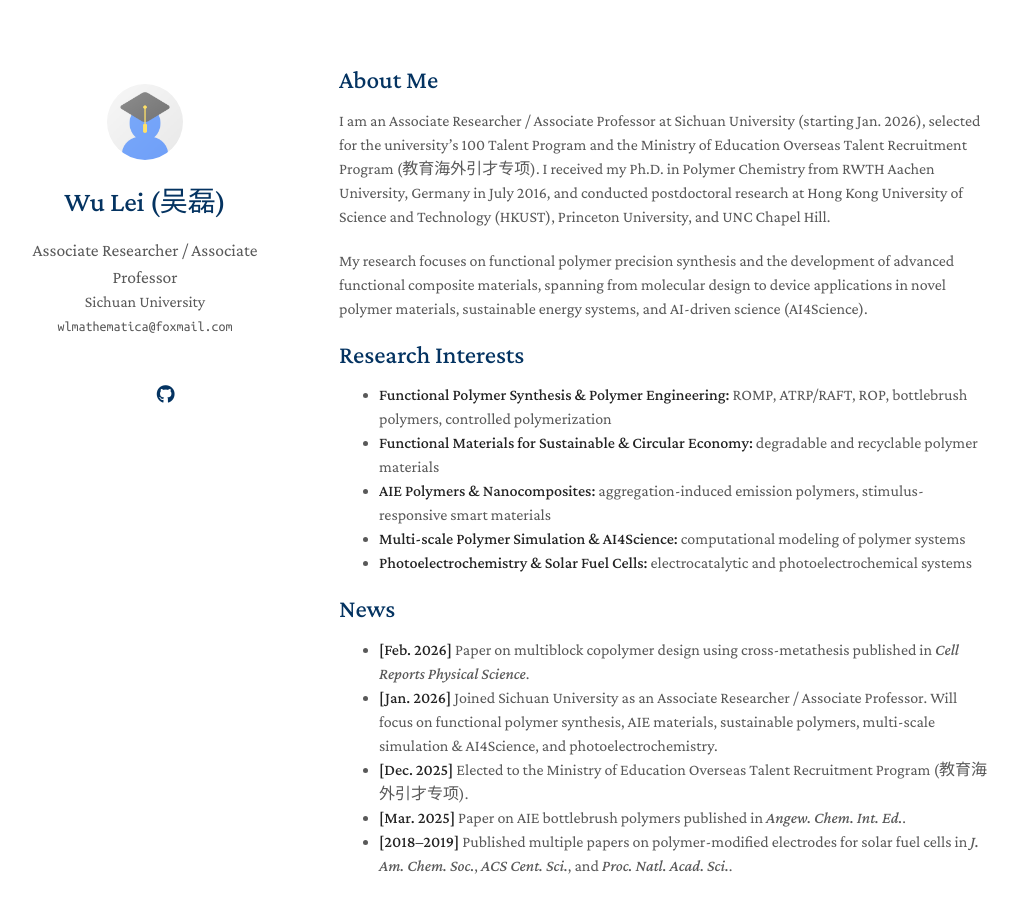
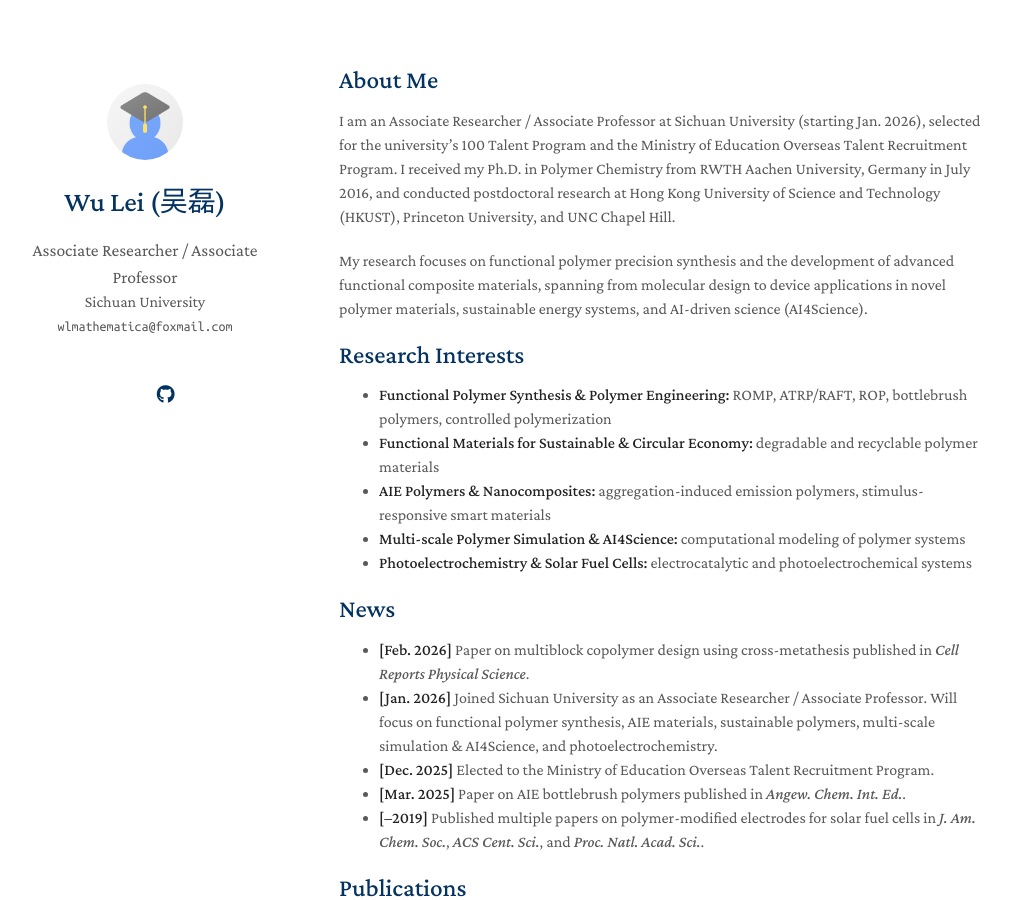
Before and after one commit to leiwuhoohoo/leiwu_polymer_research, a Jekyll site: the page built from index.md, in a window 1280 px wide and 900 px high. Shown: the whole window, without its empty margins (131-1148 px from the left). Built offline with Jekyll 4.4.1, drawn with Linux system fonts in a browser that asks for light colours; a style sheet for code colours, icons or effects is not loaded; our own code applies the rules of GitHub Pages for plain Markdown files.

Commit message:
Update publications images, config, and index

```diff
--- a/_data/publications.yml
+++ b/_data/publications.yml
@@ -5,7 +5,7 @@ main:
     conference_short: Cell Rep. Phys. Sci.
     conference: <strong>Cell Reports Physical Science</strong>, 2026, 7, 103135.
     pdf: https://www.cell.com/cell-reports-physical-science/fulltext/S2666-3864(26)00041-X
-    image: ./assets/img/teaser_example_2.png
+    image: ./assets/img/Multiblock_copolymer_design.jpg
     notes: Multiblock copolymer design
 
   - title: "AIE Bottlebrush Polymers: Verification of Internal Crowdedness in Bottlebrush Polymers Using the AIE Effect"
@@ -13,7 +13,7 @@ main:
     conference_short: Angew. Chem.
     conference: <strong>Angewandte Chemie International Edition</strong>, 2025, 64, e202500850.
     pdf: https://onlinelibrary.wiley.com/doi/abs/10.1002/anie.202500850
-    image: ./assets/img/teaser_example.png
+    image: ./assets/img/AIE_bottlebrush_polymer.png
     notes: AIE bottlebrush polymer
 
   - title: "Electron-Withdrawing Boron Dipyrromethene Dyes As Visible Light Absorber/Sensitizers on Semiconductor Oxide Surfaces"
--- a/index.md
+++ b/index.md
@@ -4,7 +4,7 @@ layout: homepage
 
 ## About Me
 
-I am an Associate Researcher / Associate Professor at Sichuan University (starting Jan. 2026), selected for the university's 100 Talent Program and the Ministry of Education Overseas Talent Recruitment Program (教育海外引才专项). I received my Ph.D. in Polymer Chemistry from RWTH Aachen University, Germany in July 2016, and conducted postdoctoral research at Hong Kong University of Science and Technology (HKUST), Princeton University, and UNC Chapel Hill.
+I am an Associate Researcher / Associate Professor at Sichuan University (starting Jan. 2026), selected for the university's 100 Talent Program and the Ministry of Education Overseas Talent Recruitment Program. I received my Ph.D. in Polymer Chemistry from RWTH Aachen University, Germany in July 2016, and conducted postdoctoral research at Hong Kong University of Science and Technology (HKUST), Princeton University, and UNC Chapel Hill.
 
 My research focuses on functional polymer precision synthesis and the development of advanced functional composite materials, spanning from molecular design to device applications in novel polymer materials, sustainable energy systems, and AI-driven science (AI4Science).
 
@@ -20,9 +20,9 @@ My research focuses on functional polymer precision synthesis and the developmen
 
 - **[Feb. 2026]** Paper on multiblock copolymer design using cross-metathesis published in *Cell Reports Physical Science*.
 - **[Jan. 2026]** Joined Sichuan University as an Associate Researcher / Associate Professor. Will focus on functional polymer synthesis, AIE materials, sustainable polymers, multi-scale simulation & AI4Science, and photoelectrochemistry.
-- **[Dec. 2025]** Elected to the Ministry of Education Overseas Talent Recruitment Program (教育海外引才专项).
+- **[Dec. 2025]** Elected to the Ministry of Education Overseas Talent Recruitment Program.
 - **[Mar. 2025]** Paper on AIE bottlebrush polymers published in *Angew. Chem. Int. Ed.*.
-- **[2018–2019]** Published multiple papers on polymer-modified electrodes for solar fuel cells in *J. Am. Chem. Soc.*, *ACS Cent. Sci.*, and *Proc. Natl. Acad. Sci.*.
+- **[–2019]** Published multiple papers on polymer-modified electrodes for solar fuel cells in *J. Am. Chem. Soc.*, *ACS Cent. Sci.*, and *Proc. Natl. Acad. Sci.*.
 
 {% include_relative _includes/publications.md %}
 
```
